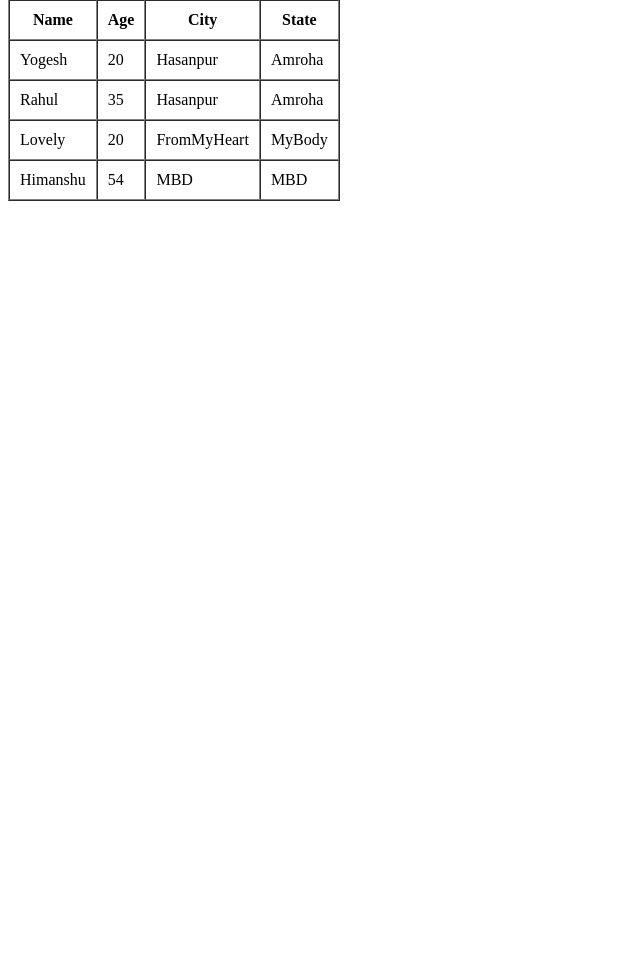
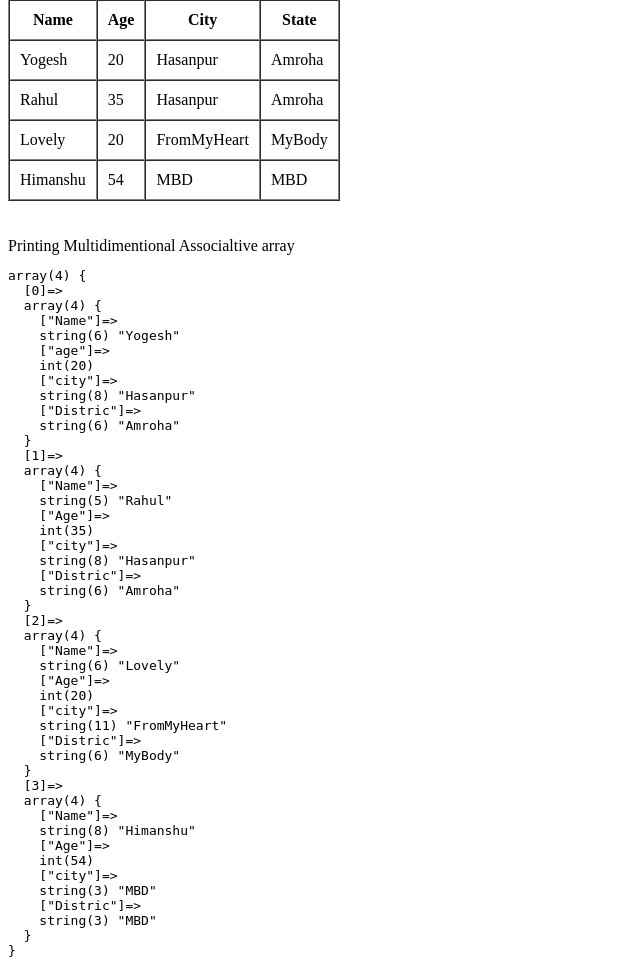
Before and after one commit to 84Yogeshdaksh/PHP_Practice, a PHP site: page /U1Arrays.php in a window 1280 px wide. Shown: the part 1044-2023 px from the top of the page, without its empty margins (0-640 px from the left). Before the commit the page ends 1245 px from the top, so only its background shows below. Run offline with PHP 8.4, Linux system fonts and the light colour scheme.

Commit message:
practice Multidimentional Associative Array

```diff
--- a/U1Arrays.php
+++ b/U1Arrays.php
@@ -68,6 +68,20 @@ foreach ($emp_details as $value) {
 }
 echo "<table>";
 
+echo "<br><br>";
+
+#Multidimentional Associative Array
+echo "Printing Multidimentional Associaltive array";
+$emp_details=[
+    ["Name"=>"Yogesh","age"=>20,"city"=>"Hasanpur","Distric"=>"Amroha"],
+    ["Name"=>"Rahul","Age"=>35,"city"=>"Hasanpur","Distric"=>"Amroha"],
+    ["Name"=>"Lovely","Age"=>20,"city"=>"FromMyHeart","Distric"=>"MyBody"],
+    ["Name"=>"Himanshu","Age"=>54,"city"=>"MBD","Distric"=>"MBD"]
+];
+
+echo "<pre>";
+var_dump($emp_details);
+echo "</pre>";
 
 
 ?>
```
